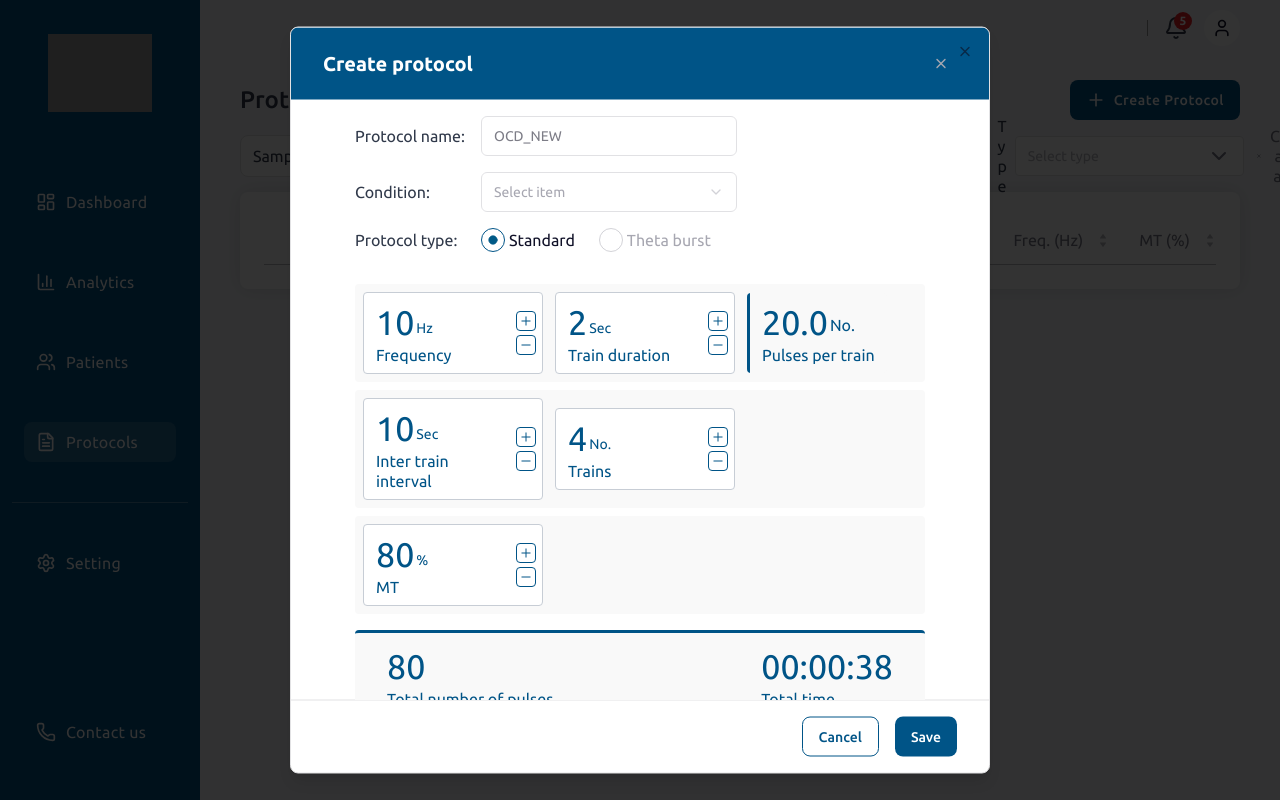
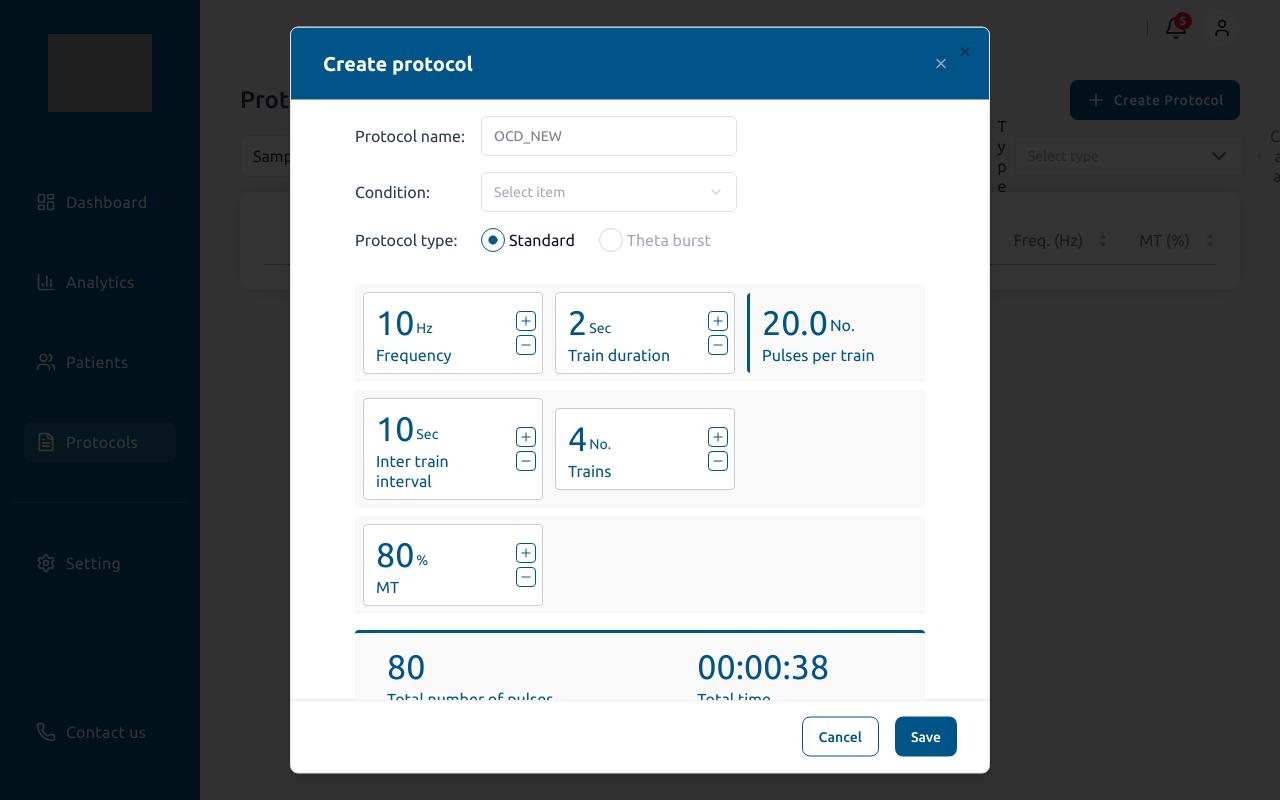
Before and after one commit to mipoteam/brainTest, a React (Vite) app: page /protocols in a window 1280 px wide. Both pictures are taken after typing "Sample" into the empty fields and a click on the button "Create Protocol". Shown: the top 800 px of the page. Built offline with nearby package versions, Linux system fonts and the light colour scheme; grey boxes are pictures that could not be loaded.

Commit message:
Manual code updates made to file: client/components/CreateProtocolDialog.tsx

```diff
--- a/client/components/CreateProtocolDialog.tsx
+++ b/client/components/CreateProtocolDialog.tsx
@@ -381,7 +381,7 @@ export function CreateProtocolDialog({
 
           {/* Summary Section */}
           <div className="flex items-center bg-[#F9F9F9] rounded border-t-[3px] border-t-[#005487]">
-            <div className="flex items-center justify-between w-full px-8 py-3">
+            <div className="flex items-center gap-36 w-fu ll px-8 py-3">
               <div className="flex flex-col gap-0.5">
                 <span className="text-[34px] font-normal leading-[42px] text-[#005487]">
                   {totalPulses}
```
